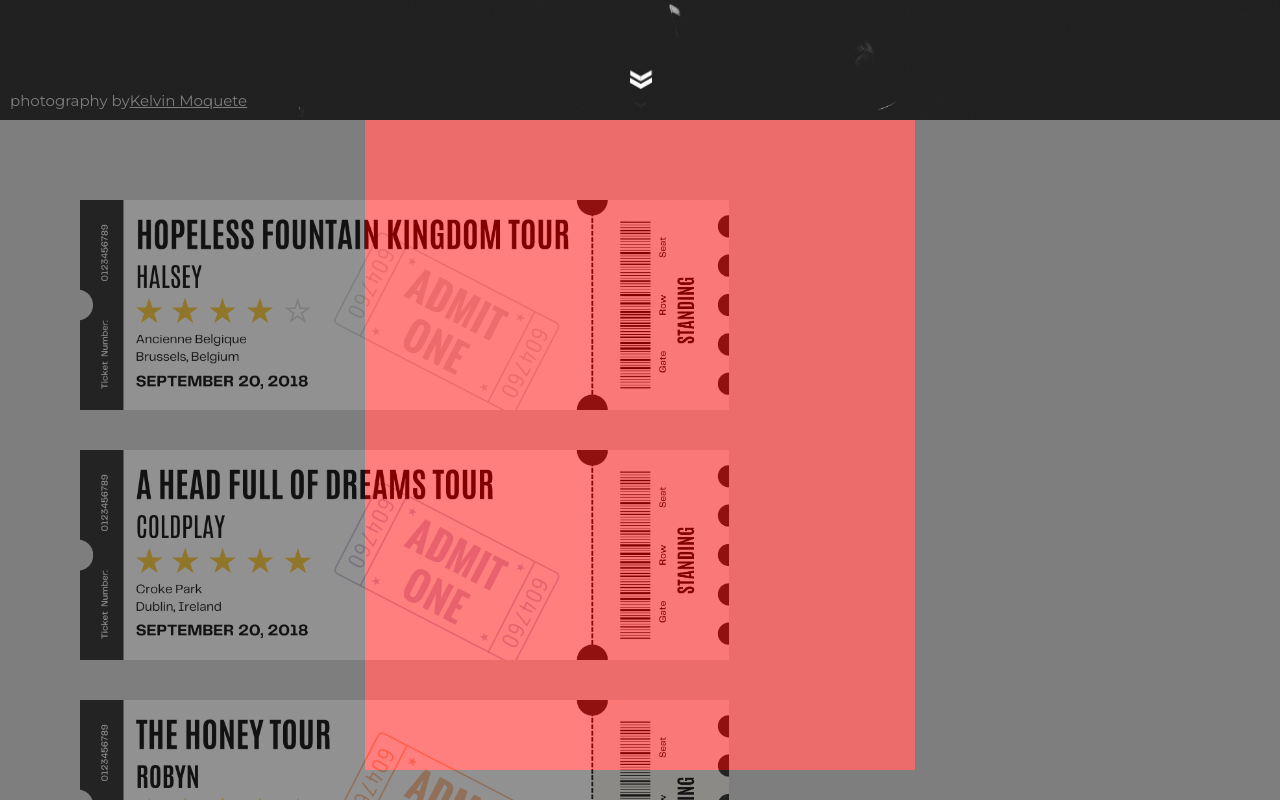
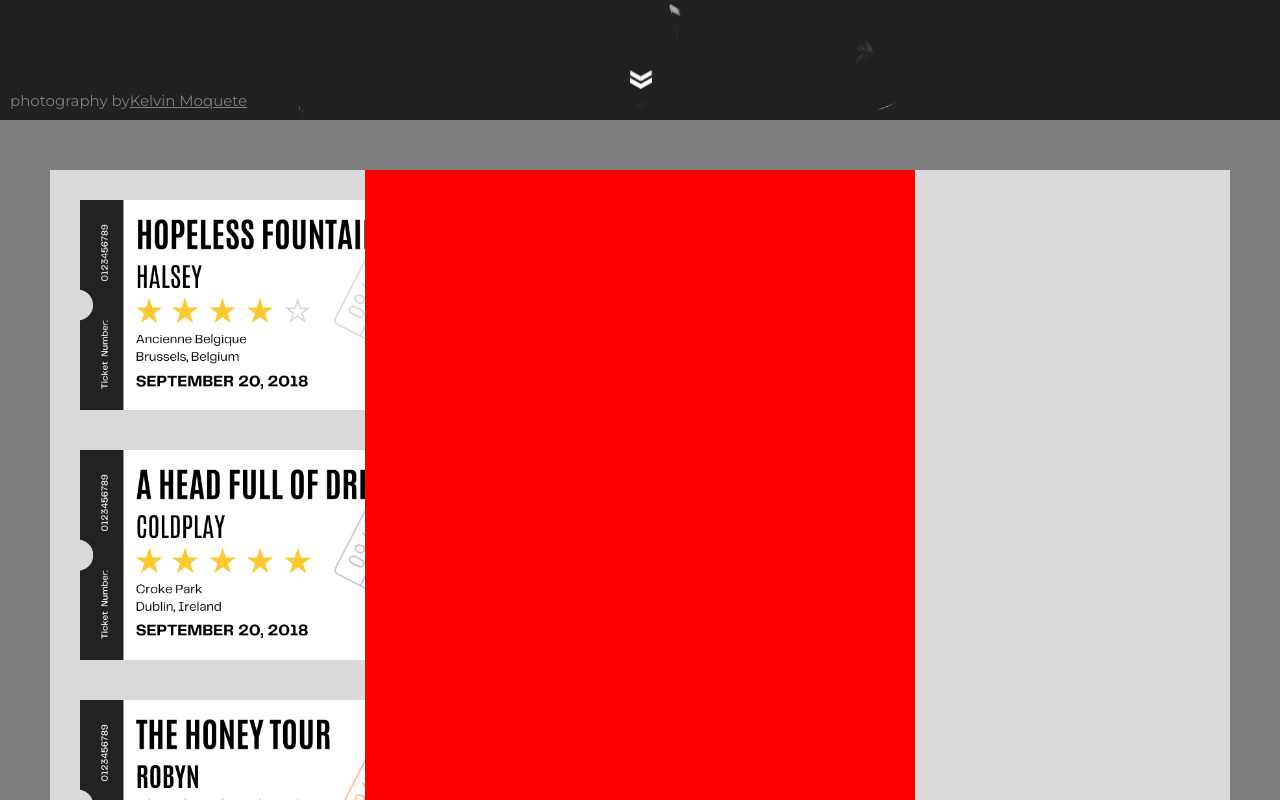
Before and after one commit to t-minini/concerts-nostalgia, a React (Create React App) app: page / in a window 1280 px wide. Shown: the part 680-1480 px from the top of the page. Built offline with nearby package versions, Linux system fonts and the light colour scheme.

Commit message:
:lipstick: trying to create a modal for ConcertInfo compoment, still need to figure out

```diff
--- a/src/components/ConcertInfo/ConcertInfo.module.css
+++ b/src/components/ConcertInfo/ConcertInfo.module.css
@@ -1,14 +1,16 @@
 .concertInfo {
   width: 100vw;
   height: 100dvh;
-  background-color: var(--font-dark);
-  opacity: 0.5;
+  /* background-color: var(--font-dark); */
+  /* opacity: 0.5; */
   z-index: 1;
   position: absolute;
   left: 0rem;
   /* margin: auto; */
   margin-top: -8rem;
+  /* padding: auto; */
   /* visibility: hidden; */
+  border: 50px solid rgb(37, 37, 37, 0.5);
 }
 
 .infoContainer {
@@ -17,6 +19,6 @@
   background-color: red;
   /* opacity: unset; */
   margin: auto;
-  position: relative;
+  /* position: absolute; */
   z-index: 2;
 }
--- a/src/components/ConcertsList/ConcertsList.module.css
+++ b/src/components/ConcertsList/ConcertsList.module.css
@@ -8,6 +8,7 @@
 
 .ticketsContainer {
   display: flex;
+  /* flex-direction: row; */
   flex-wrap: wrap;
   justify-content: space-between;
   align-content: center;
```
